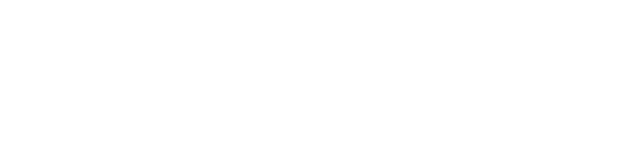
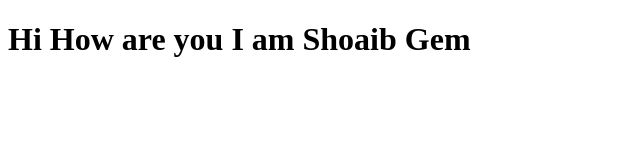
Before and after one commit to Hassaan-devLogger/Nexus, a plain HTML site: page new.html in a window 1280 px wide. Shown: the whole page, without its empty margins (0-640 px from the left). Drawn offline with Linux system fonts and the light colour scheme.

Commit message:
Changes the code in the new.html file with new branch

```diff
--- a/new.html
+++ b/new.html
@@ -3,9 +3,9 @@
 <head>
     <meta charset="UTF-8">
     <meta name="viewport" content="width=device-width, initial-scale=1.0">
-    <title>New Html</title>
+    <title>Perosnal Portfolio</title>
 </head>
 <body>
-
+    <h1>Hi How are you I am Shoaib Gem</h1>
 </body>
 </html>
```
